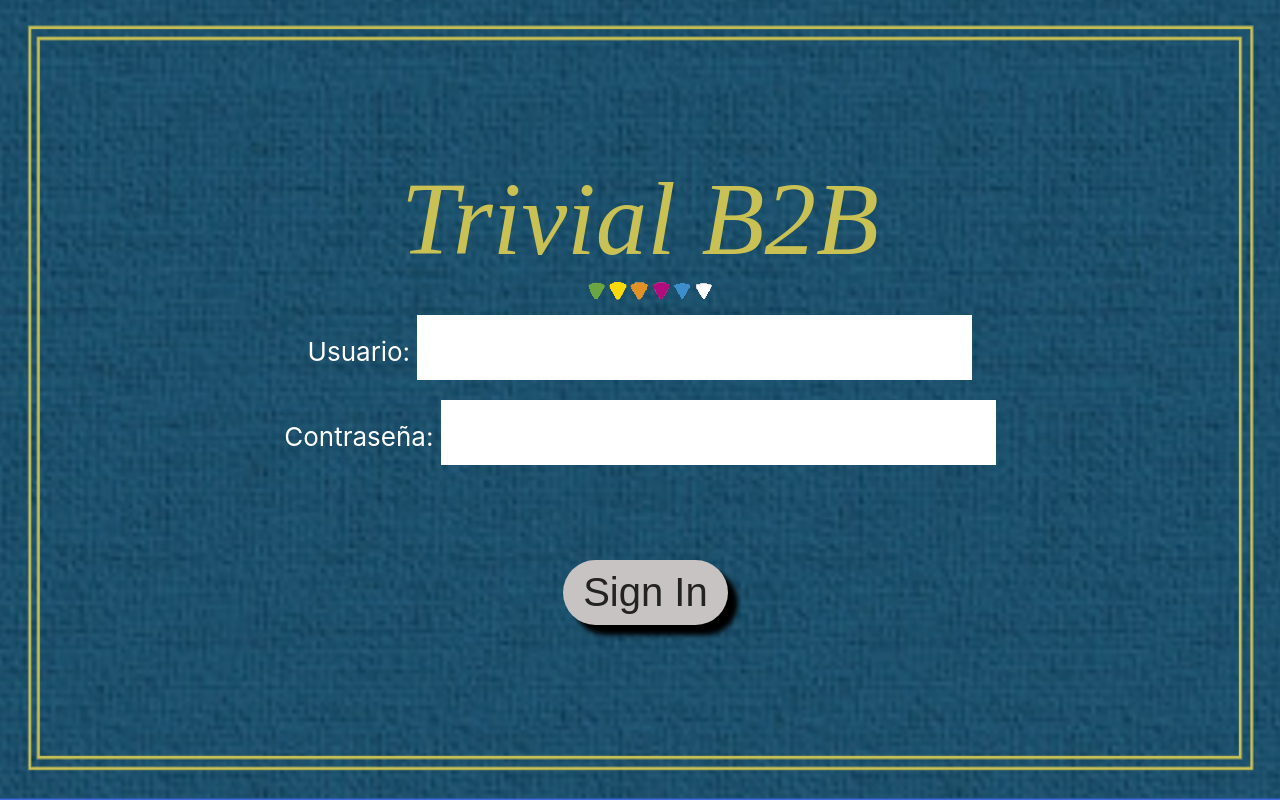
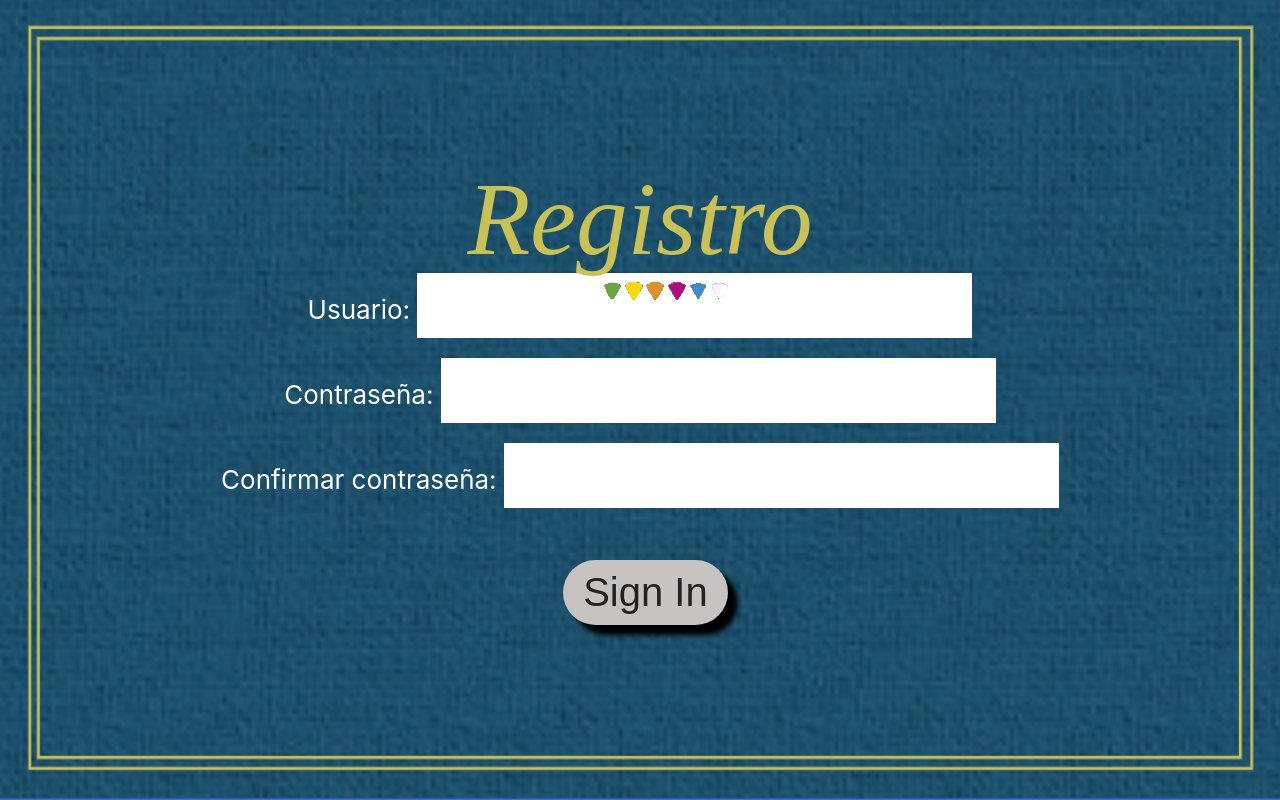
Before and after one commit to UNIZAR-30226-2023-02/Front-Web, a React (Create React App) app in the folder trivialb2b/: page / in a window 1280 px wide. Built offline with nearby package versions, Linux system fonts and the light colour scheme.

Commit message:
Nuevo dia, nueva vida

```diff
--- a/trivialb2b/src/InicioSesion.js
+++ b/trivialb2b/src/InicioSesion.js
@@ -25,12 +25,17 @@ const InicioSesion = () => {
       .then((response) => response.json())
       .then((data) => console.log(data))
       .catch((error) => console.error(error));
+
+      if (!body.username || !body.password) {
+        setMensajeError("Por favor, complete todos los campos");
+        return;
+      }
   };
 
   return (
     <div className="App">
       <header className="App-header">
-          <div className="App-titulo" > Trivial B2B
+          <div className="App-titulo" > Inicio Sesión
           <div className="App-Quesitos"> </div>
           </div>
           <form className="App-Botones">
--- /dev/null
+++ b/trivialb2b/src/Registrarse.js
@@ -0,0 +1,90 @@
+import React, { useState } from "react";
+import './Estilos/App.css';
+import { InputLabel } from '@mui/material';
+
+//const URL = "https://6e01-146-158-156-138.eu.ngrok.io/api/usuarios/login/";
+const URL = "https://51.142.118.71:8000/api/usuarios/login/";
+
+const InicioSesion = () => {
+  const [body, setBody] = useState({ username: "", password: "" });
+
+  const handleChange = (e) => {
+    setBody({
+      ...body,
+      [e.target.name]: e.target.value,
+    });
+  };
+
+  const onSubmit = () => {
+    console.log(body);
+    fetch(URL, {
+      method: "POST",
+      headers: { "Content-Type": "application/json" },
+      body: JSON.stringify(body),
+    })
+      .then((response) => response.json())
+      .then((data) => console.log(data))
+      .catch((error) => console.error(error));
+  };
+
+  return (
+    <div className="App">
+      <header className="App-header">
+          <div className="App-titulo" > Registro
+          <div className="App-Quesitos"> </div>
+          </div>
+          <form className="App-Botones">
+            <div>
+            <a margin= "40px" > Usuario: </a>
+            <input className="App-texto"
+            color="black"
+            margin="normal"
+            variant="outlined"
+            label="Username"
+            name="username"
+            value={body.username}
+            onChange={handleChange}
+            />
+            </div>
+            <div>
+            <a> Contraseña: </a>
+            <input className="App-texto"
+              type="password"
+              color="primary"
+              margin="normal"
+              variant="outlined"
+              label="Password"
+              name="password"
+              value={body.password}
+              onChange={handleChange}
+            />
+            </div>
+            <div>
+            <a> Confirmar contraseña: </a>
+            <input className="App-texto"
+              type="password"
+              color="primary"
+              margin="normal"
+              variant="outlined"
+              label="Password"
+              name="password"
+              value={body.password}
+              onChange={handleChange}
+            />
+            </div>
+          </form>
+          <button
+            variant="contained"
+            color="secondary"
+            className="App-boton"
+            style= {{top: "70%", left: "44%"}}
+            onClick={() => onSubmit()}
+          >
+            Sign In
+          </button>
+        </header>
+    </div>
+  );
+};
+
+export default InicioSesion;
--- a/trivialb2b/src/index.js
+++ b/trivialb2b/src/index.js
@@ -2,6 +2,7 @@ import React, {useState} from 'react';
 import ReactDOM from 'react-dom/client';
 import './Estilos/index.css';
 import App from './App';
+import Registrarse from './Registrarse';
 import InicioSesion from './InicioSesion';
 import reportWebVitals from './reportWebVitals';
 
@@ -254,7 +255,7 @@ const root = ReactDOM.createRoot(document.getElementById('root'));
 root.render(
 
   <React.StrictMode>
-    <InicioSesion />
+    <Registrarse />
   </React.StrictMode>
 
   //Para renderear un elementos: div,
```
